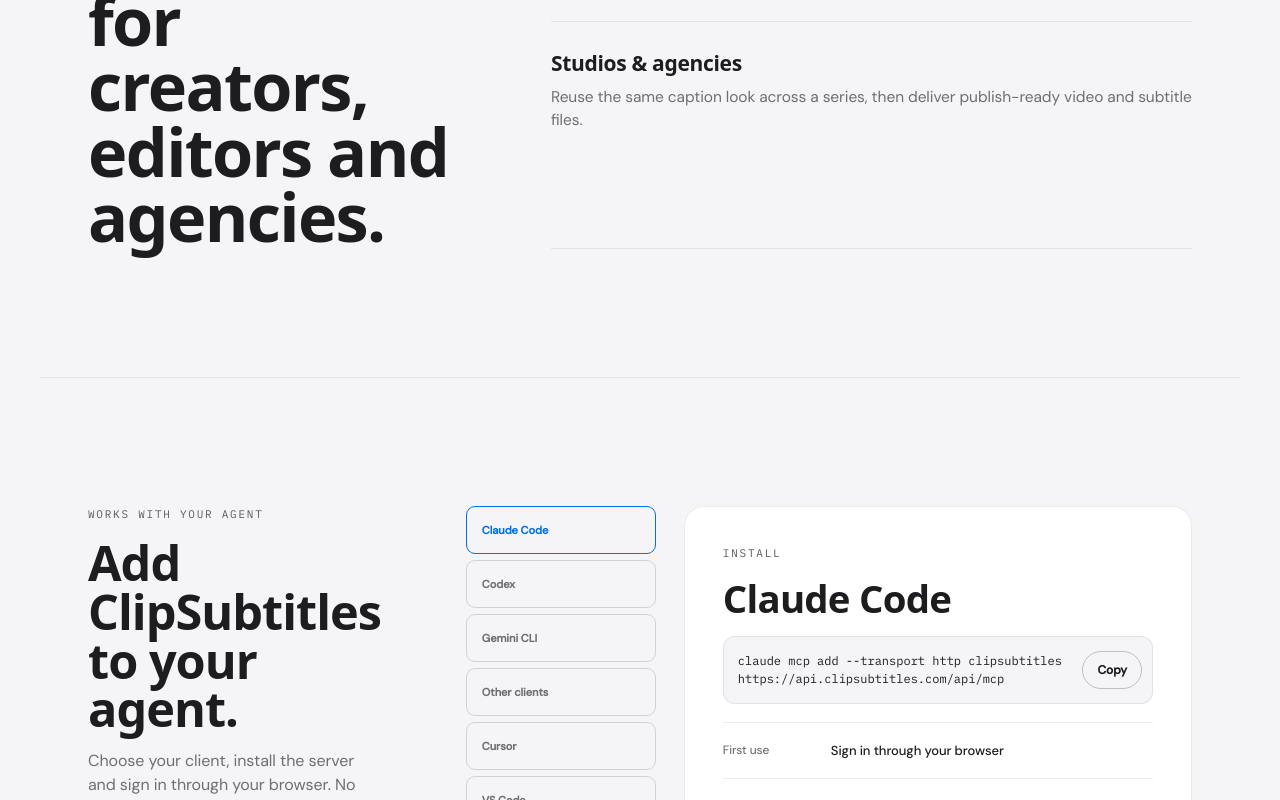
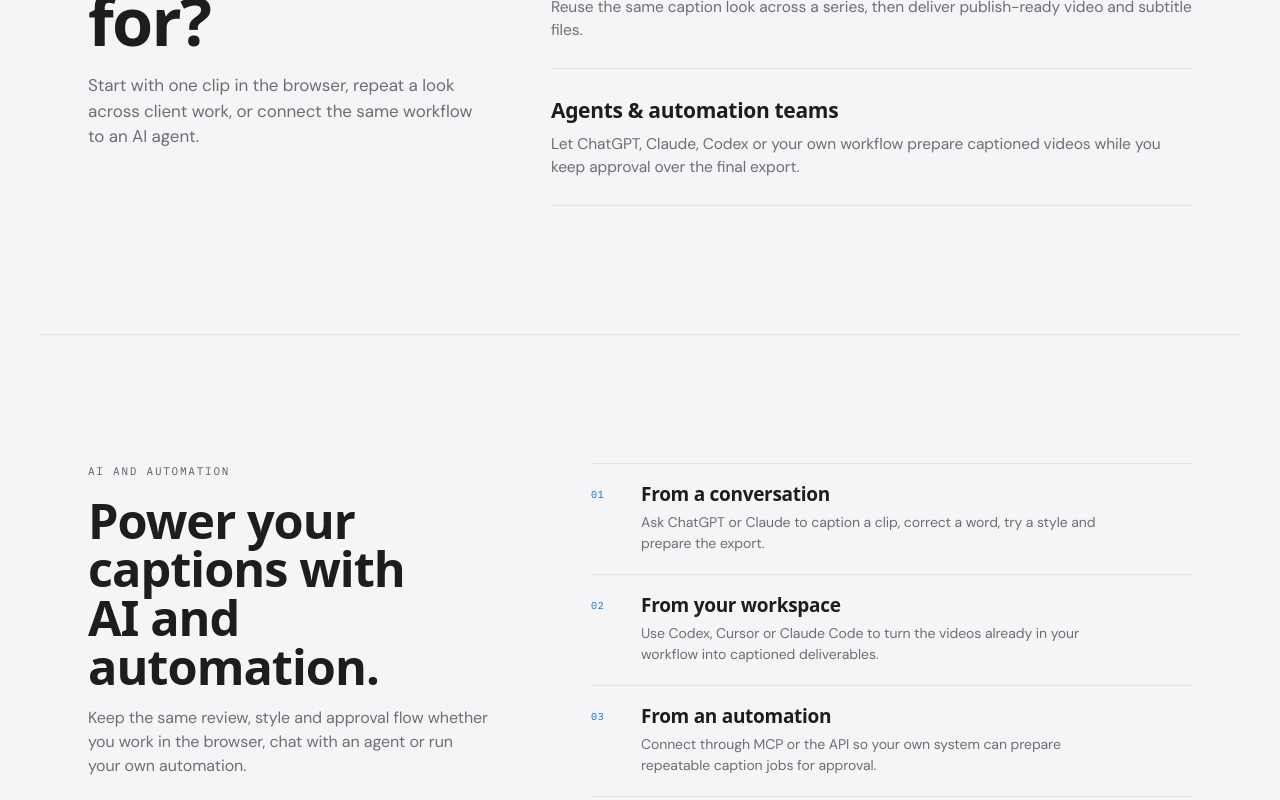
Before and after one commit to AppAgentic/ClipSubtitles, a Next.js app in the folder apps/web/: page / in a window 1280 px wide. Shown: the part 2780-3580 px from the top of the page. Built offline with nearby package versions, Linux system fonts and the light colour scheme; no server answers.

Commit message:
add audience automation story and margin model

```diff
--- a/apps/web/src/components/landing-options/ConnectAgent.tsx
+++ b/apps/web/src/components/landing-options/ConnectAgent.tsx
@@ -3,6 +3,21 @@
 import Link from 'next/link';
 import { MCP_ENDPOINT } from './facts';
 import { MCP_CLIENTS, McpClientTiles, McpInstallSlot, useMcpClient } from './McpClientBoard';
+
+const AUTOMATION_PATHS = [
+  {
+    title: 'From a conversation',
+    body: 'Ask ChatGPT or Claude to caption a clip, correct a word, try a style and prepare the export.',
+  },
+  {
+    title: 'From your workspace',
+    body: 'Use Codex, Cursor or Claude Code to turn the videos already in your workflow into captioned deliverables.',
+  },
+  {
+    title: 'From an automation',
+    body: 'Connect through MCP or the API so your own system can prepare repeatable caption jobs for approval.',
+  },
+] as const;
 
 export function ConnectAgent({ standalone = false }: { standalone?: boolean }) {
   const { activeId, choose } = useMcpClient();
@@ -19,14 +34,28 @@
       aria-labelledby="tg-connect-title"
     >
       <div className="tg-connect-copy">
-        <p className="lo-eyebrow tg-eyebrow">Works with your agent</p>
-        <Heading id="tg-connect-title">Add ClipSubtitles to your agent.</Heading>
+        <p className="lo-eyebrow tg-eyebrow">AI and automation</p>
+        <Heading id="tg-connect-title">Power your captions with AI and automation.</Heading>
         <p>
-          Choose your client, install the server and sign in through your browser. No API key to
-          manage.
+          Keep the same review, style and approval flow whether you work in the browser, chat with
+          an agent or run your own automation.
         </p>
         <Link href="/developers">Read the developer guide →</Link>
       </div>
+
+      {standalone ? (
+        <ol className="tg-automation-paths">
+          {AUTOMATION_PATHS.map((path, index) => (
+            <li key={path.title}>
+              <span className="lo-mono">0{index + 1}</span>
+              <div>
+                <h3>{path.title}</h3>
+                <p>{path.body}</p>
+              </div>
+            </li>
+          ))}
+        </ol>
+      ) : null}
 
       <div className="tg-connect-board">
         <McpClientTiles activeId={activeId} choose={choose} scope="guide" rail />
--- a/apps/web/src/components/landing-options/ThreeGates.tsx
+++ b/apps/web/src/components/landing-options/ThreeGates.tsx
@@ -18,6 +18,10 @@
   [
     'Studios & agencies',
     'Reuse the same caption look across a series, then deliver publish-ready video and subtitle files.',
+  ],
+  [
+    'Agents & automation teams',
+    'Let ChatGPT, Claude, Codex or your own workflow prepare captioned videos while you keep approval over the final export.',
   ],
 ];
 
@@ -152,11 +156,15 @@
           </Link>
         </section>
 
-        {/* 4 · Audience */}
+        {/* 4 · Audience: concrete self-selection before the automation path. */}
         <section className="tg-section tg-audience lo-wrap" aria-labelledby="tg-audience-title">
           <div className="tg-section-copy">
-            <p className="lo-eyebrow tg-eyebrow">Built for repeat video work</p>
-            <h2 id="tg-audience-title">Video captioning for creators, editors and agencies.</h2>
+            <p className="lo-eyebrow tg-eyebrow">Made for the way you work</p>
+            <h2 id="tg-audience-title">Who is ClipSubtitles for?</h2>
+            <p>
+              Start with one clip in the browser, repeat a look across client work, or connect the
+              same workflow to an AI agent.
+            </p>
           </div>
           <div className="tg-audience-body">
             <ul className="tg-audience-grid">
```
Also changed, not shown: apps/web/src/components/landing-options/three-gates.css, 2 other files (tests, documents, lock files or other folders).
